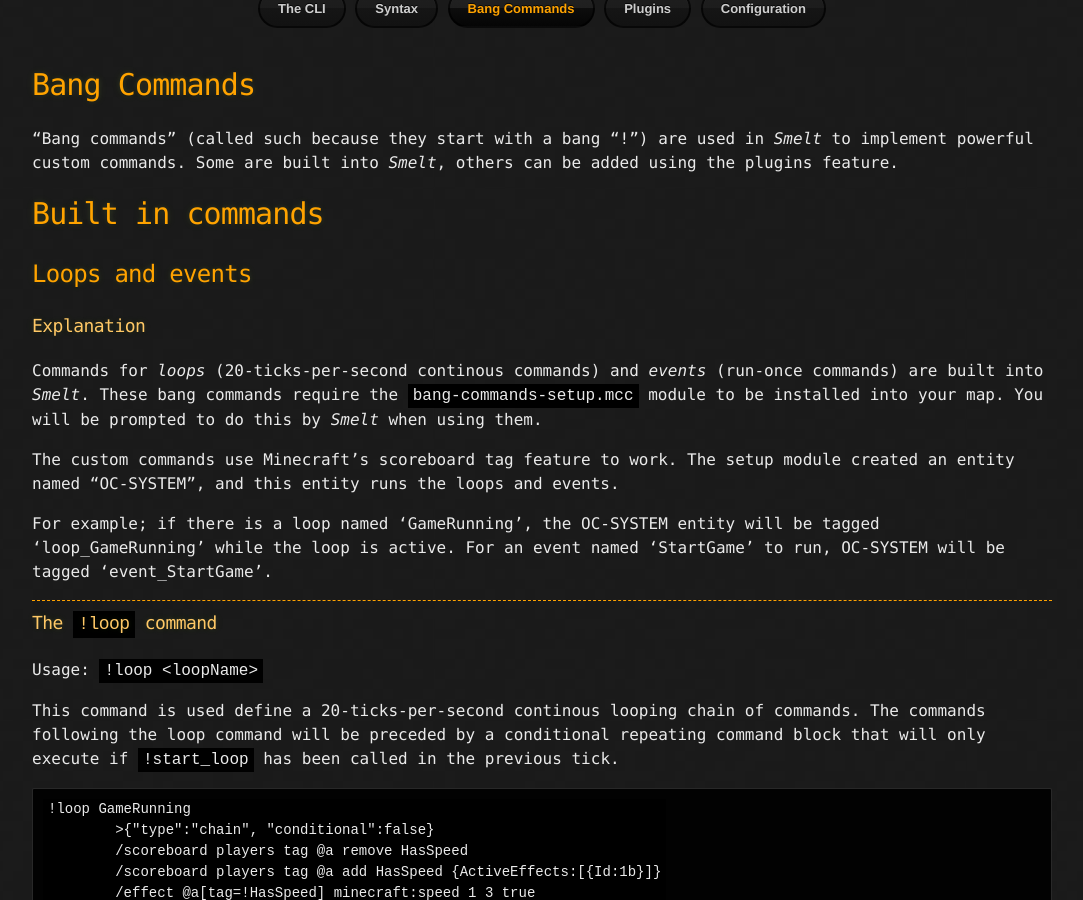
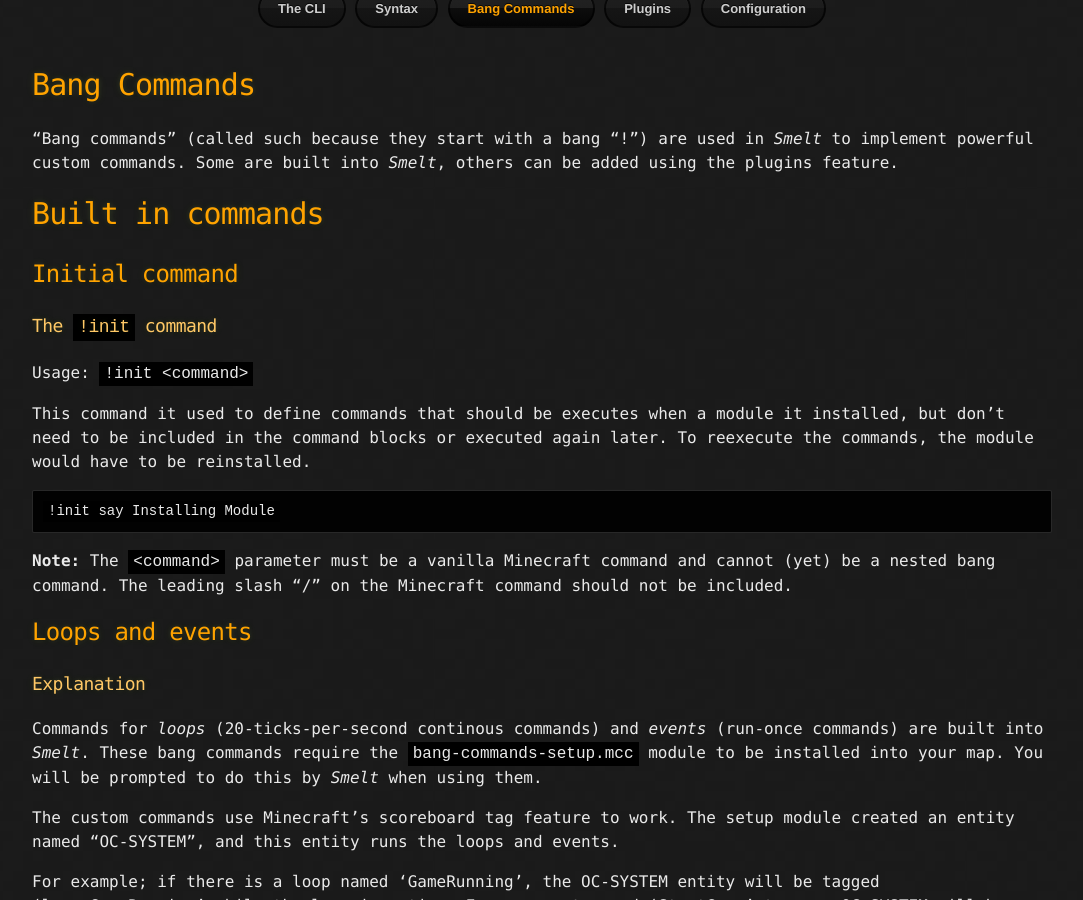
Before and after one commit to GnaspGames/Smelt, a Jekyll site: the page built from bangcommands.md, in a window 1280 px wide and 900 px high, scrolled down 344 px. Shown: the whole window, without its empty margins (98-1181 px from the left). Built offline with Jekyll 4.4.1, drawn with Linux system fonts in a browser that asks for light colours.

Commit message:
Add docs for init bang command

```diff
--- a/bangcommands.md
+++ b/bangcommands.md
@@ -13,6 +13,18 @@
 
 Built in commands
 =================
+
+Initial command
+---------------
+
+### The `!init` command
+Usage: `!init <command>`
+
+This command it used to define commands that should be executes when a module it installed, but don't need to be included in the command blocks or executed again later. To reexecute the commands, the module would have to be reinstalled.
+
+	!init say Installing Module
+
+**Note:** The `<command>` parameter must be a vanilla Minecraft command and cannot (yet) be a nested bang command. The leading slash "/" on the Minecraft command should not be included.
 
 Loops and events
 ----------------
```
